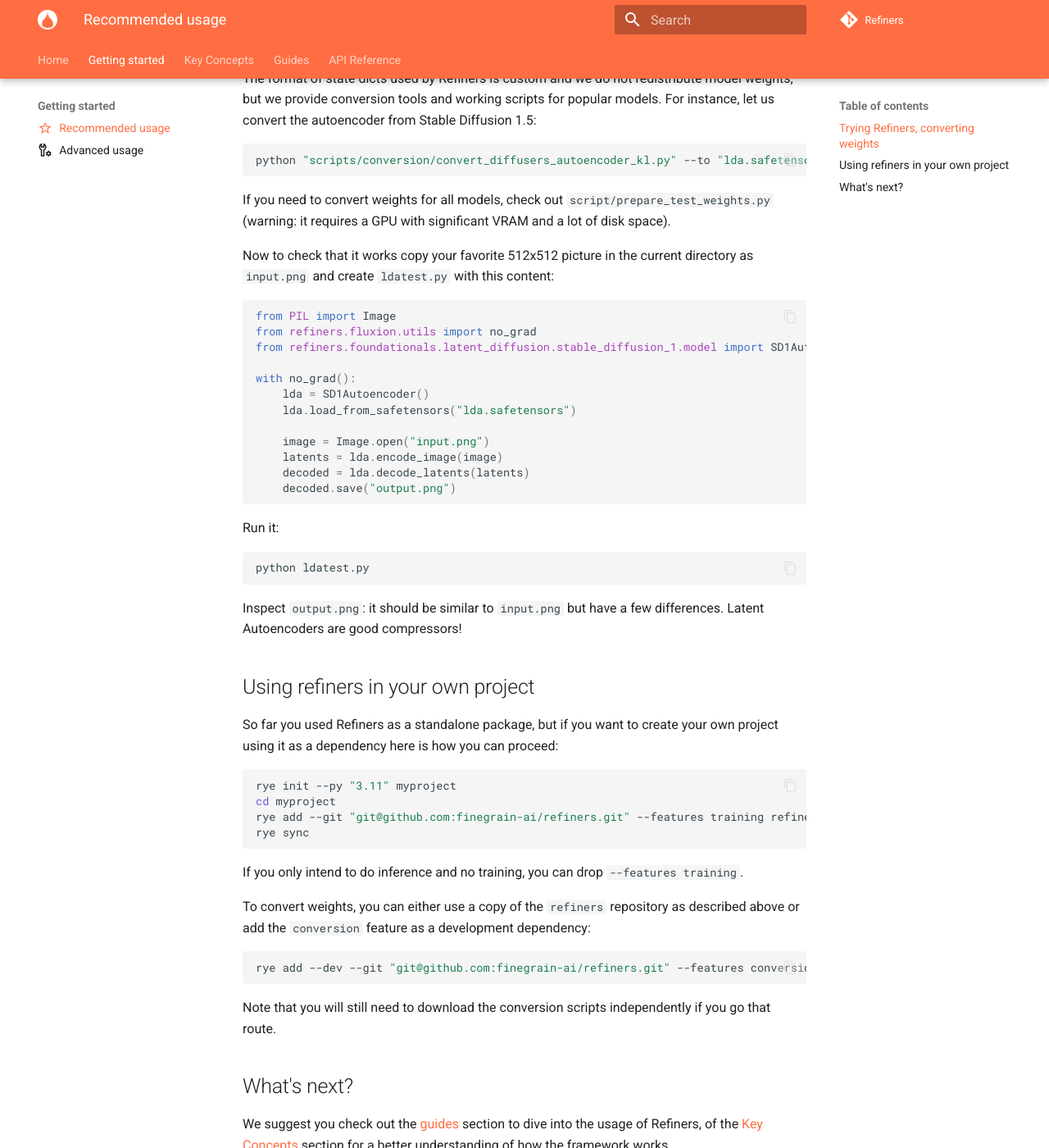
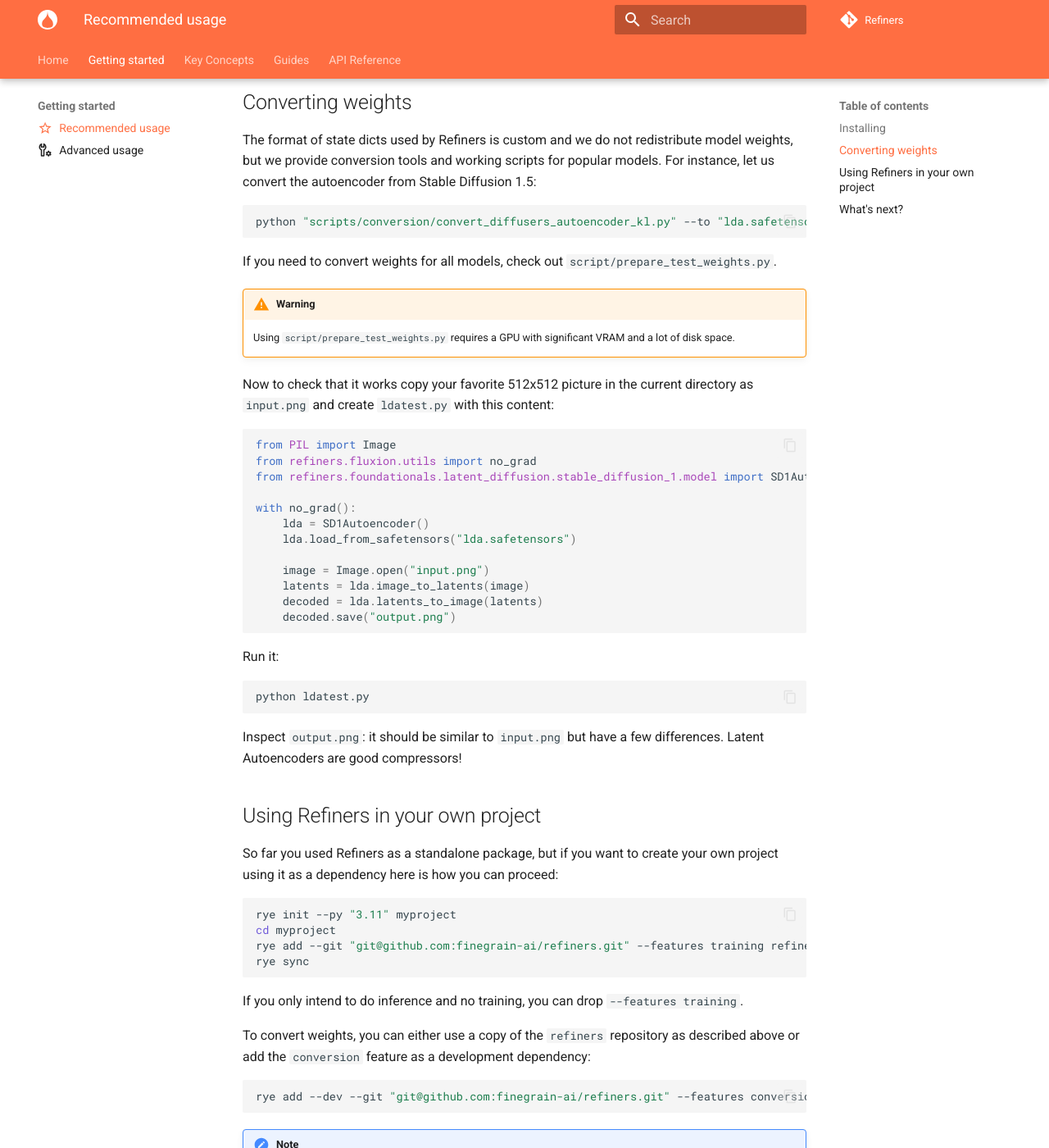
Before and after one commit to finegrain-ai/refiners, an MkDocs documentation site: the page built from docs/getting-started/recommended.md, in a window 1280 px wide and 1400 px high, scrolled down 562 px. Shown: the whole window at 82% size. Built offline with MkDocs 1.6.1 and Material for MkDocs 9.7.7, drawn with Linux system fonts in a browser that asks for light colours; comment, search, counter and statistics services are not loaded; some of the changed text lies outside the part shown.

Commit message:
docs/getting-started: tweak toc and update snippet
`encode_image` has been deprecated part of #213

````diff
--- a/docs/getting-started/recommended.md
+++ b/docs/getting-started/recommended.md
@@ -8,7 +8,7 @@
 
 Moreover, we recommend using [Rye](https://rye-up.com) which simplifies several things related to Python package management, so start by following the instructions to install it on your system.
 
-## Trying Refiners, converting weights
+## Installing
 
 To try Refiners, clone the GitHub repository and install it with all optional features:
 
@@ -18,13 +18,18 @@
 rye sync --all-features
 ```
 
+## Converting weights
+
 The format of state dicts used by Refiners is custom and we do not redistribute model weights, but we provide conversion tools and working scripts for popular models. For instance, let us convert the autoencoder from Stable Diffusion 1.5:
 
 ```bash
 python "scripts/conversion/convert_diffusers_autoencoder_kl.py" --to "lda.safetensors"
 ```
 
-If you need to convert weights for all models, check out `script/prepare_test_weights.py` (warning: it requires a GPU with significant VRAM and a lot of disk space).
+If you need to convert weights for all models, check out `script/prepare_test_weights.py`.
+
+!!! warning
+    Using `script/prepare_test_weights.py` requires a GPU with significant VRAM and a lot of disk space.
 
 Now to check that it works copy your favorite 512x512 picture in the current directory as `input.png` and create `ldatest.py` with this content:
 
@@ -38,8 +43,8 @@
     lda.load_from_safetensors("lda.safetensors")
 
     image = Image.open("input.png")
-    latents = lda.encode_image(image)
-    decoded = lda.decode_latents(latents)
+    latents = lda.image_to_latents(image)
+    decoded = lda.latents_to_image(latents)
     decoded.save("output.png")
 ```
 
@@ -51,7 +56,7 @@
 
 Inspect `output.png`: it should be similar to `input.png` but have a few differences. Latent Autoencoders are good compressors!
 
-## Using refiners in your own project
+## Using Refiners in your own project
 
 So far you used Refiners as a standalone package, but if you want to create your own project using it as a dependency here is how you can proceed:
 
@@ -70,7 +75,8 @@
 rye add --dev --git "git@github.com:finegrain-ai/refiners.git" --features conversion refiners
 ```
 
-Note that you will still need to download the conversion scripts independently if you go that route.
+!!! note
+    You will still need to download the conversion scripts independently if you go that route.
 
 ## What's next?
 
````
